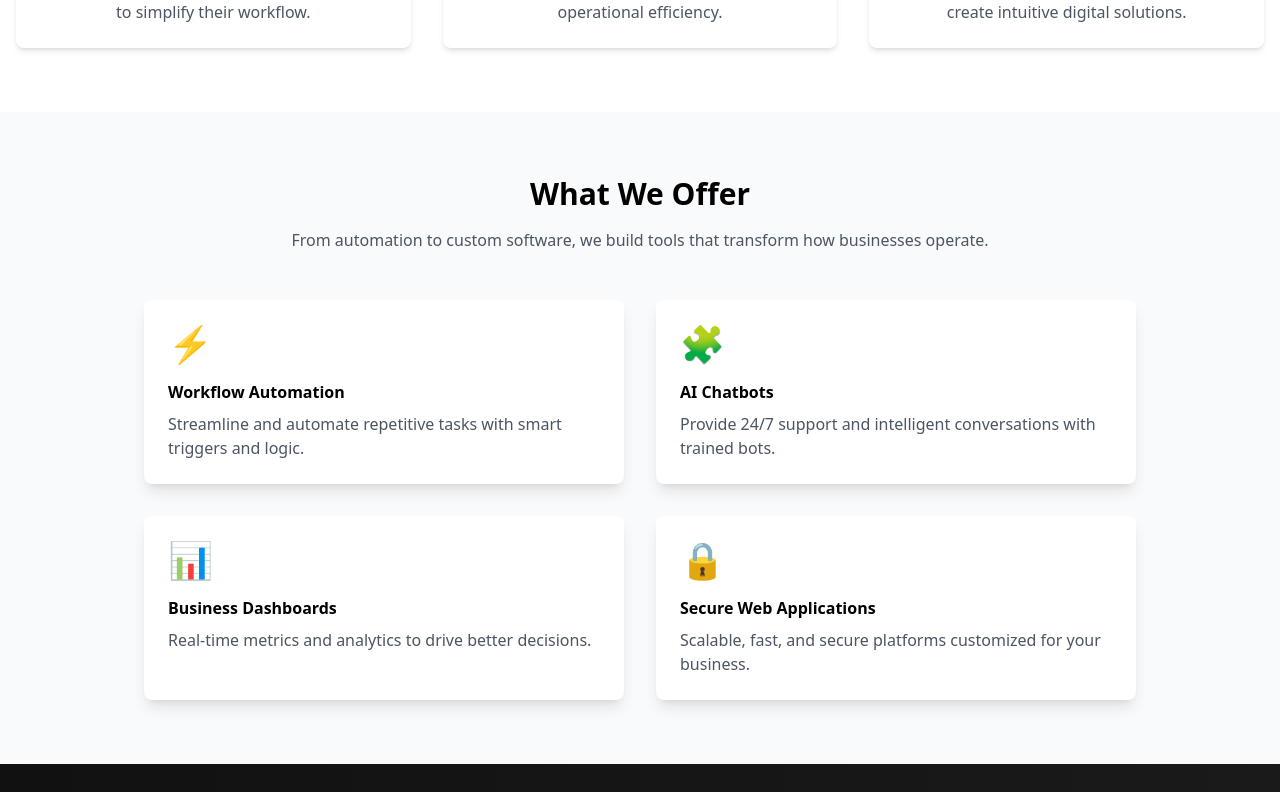
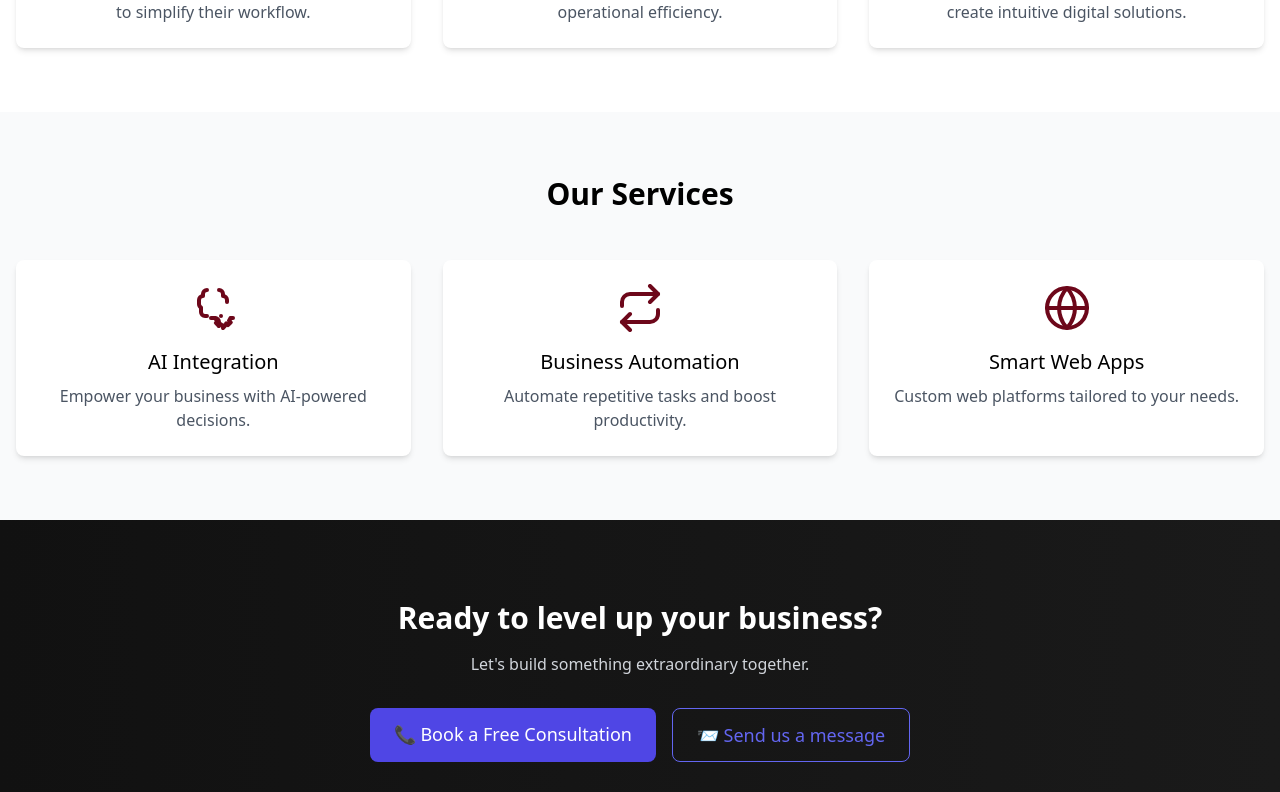
Before and after one commit to MrAyham/techno-tech-landing, a React (Vite) app: page / in a window 1280 px wide. Shown: the part 1208-2000 px from the top of the page. Built offline with nearby package versions, Linux system fonts and the light colour scheme.

Commit message:
feat: add responsive services section

```diff
--- a/src/App.tsx
+++ b/src/App.tsx
@@ -1,7 +1,27 @@
-import Index from './pages/Index';
+import Header from '@/components/layout/Header';
+import Footer from '@/components/layout/Footer';
+import Hero from '@/components/sections/hero';
+import About from '@/components/sections/About';
+import ServicesSection from '@/components/sections/ServicesSection';
+import CTA from '@/components/sections/cta';
+import Contact from '@/components/sections/contact';
 
 function App() {
-  return <Index />;
+  return (
+    <>
+      <div className="max-w-7xl mx-auto px-4">
+        <Header />
+      </div>
+      <Hero />
+      <About />
+      <ServicesSection />
+      <CTA />
+      <Contact />
+      <div className="max-w-7xl mx-auto px-4">
+        <Footer />
+      </div>
+    </>
+  );
 }
 
 export default App;
--- /dev/null
+++ b/src/components/sections/ServicesSection.tsx
@@ -0,0 +1,109 @@
+import { FC } from 'react';
+import { motion } from 'framer-motion';
+
+interface ServiceItem {
+  Icon: (props: React.SVGProps<SVGSVGElement>) => JSX.Element;
+  title: string;
+  description: string;
+}
+
+const services: ServiceItem[] = [
+  {
+    Icon: BrainCogIcon,
+    title: 'AI Integration',
+    description: 'Empower your business with AI-powered decisions.',
+  },
+  {
+    Icon: RepeatIcon,
+    title: 'Business Automation',
+    description: 'Automate repetitive tasks and boost productivity.',
+  },
+  {
+    Icon: GlobeIcon,
+    title: 'Smart Web Apps',
+    description: 'Custom web platforms tailored to your needs.',
+  },
+];
+
+const ServicesSection: FC = () => (
+  <section className="py-16 bg-gray-50">
+    <div className="container mx-auto px-4">
+      <h2 className="mb-12 text-center text-3xl font-semibold">Our Services</h2>
+      <div className="grid gap-8 md:grid-cols-3">
+        {services.map(({ Icon, title, description }) => (
+          <motion.div
+            key={title}
+            className="rounded-lg bg-white p-6 text-center shadow-md hover:shadow-lg transition-transform hover:-translate-y-1"
+            initial={{ opacity: 0, y: 20 }}
+            whileInView={{ opacity: 1, y: 0 }}
+            viewport={{ once: true }}
+            transition={{ duration: 0.4 }}
+          >
+            <Icon className="mx-auto mb-4 h-12 w-12 text-[#6d071a]" />
+            <h3 className="mb-2 text-xl font-medium">{title}</h3>
+            <p className="text-gray-600">{description}</p>
+          </motion.div>
+        ))}
+      </div>
+    </div>
+  </section>
+);
+
+export default ServicesSection;
+
+function BrainCogIcon(props: React.SVGProps<SVGSVGElement>) {
+  return (
+    <svg
+      {...props}
+      viewBox="0 0 24 24"
+      fill="none"
+      stroke="currentColor"
+      strokeWidth={2}
+      strokeLinecap="round"
+      strokeLinejoin="round"
+    >
+      <path d="M9 3a2 2 0 0 0-2 2v1a2 2 0 0 0-2 2v2a2 2 0 0 0 1 1.73V14a2 2 0 0 0 2 2h1" />
+      <path d="M15 3a2 2 0 0 1 2 2v1a2 2 0 0 1 2 2v1" />
+      <path d="M15 21v-2a2 2 0 0 0-2-2h-2" />
+      <path d="M22 17h-1.26a4 4 0 0 1-.74 1.26l.89.89-1.42 1.42-.89-.89A4 4 0 0 1 17 22v-1.26a4 4 0 0 1-1.26-.74l-.89.89-1.42-1.42.89-.89A4 4 0 0 1 13 17h-1" />
+      <path d="M16 16h.01" />
+    </svg>
+  );
+}
+
+function RepeatIcon(props: React.SVGProps<SVGSVGElement>) {
+  return (
+    <svg
+      {...props}
+      viewBox="0 0 24 24"
+      fill="none"
+      stroke="currentColor"
+      strokeWidth={2}
+      strokeLinecap="round"
+      strokeLinejoin="round"
+    >
+      <polyline points="17 1 21 5 17 9" />
+      <path d="M3 11V9a4 4 0 0 1 4-4h14" />
+      <polyline points="7 23 3 19 7 15" />
+      <path d="M21 13v2a4 4 0 0 1-4 4H3" />
+    </svg>
+  );
+}
+
+function GlobeIcon(props: React.SVGProps<SVGSVGElement>) {
+  return (
+    <svg
+      {...props}
+      viewBox="0 0 24 24"
+      fill="none"
+      stroke="currentColor"
+      strokeWidth={2}
+      strokeLinecap="round"
+      strokeLinejoin="round"
+    >
+      <circle cx="12" cy="12" r="10" />
+      <path d="M2 12h20" />
+      <path d="M12 2a15.3 15.3 0 0 1 4 10 15.3 15.3 0 0 1-4 10 15.3 15.3 0 0 1-4-10 15.3 15.3 0 0 1 4-10z" />
+    </svg>
+  );
+}
```
